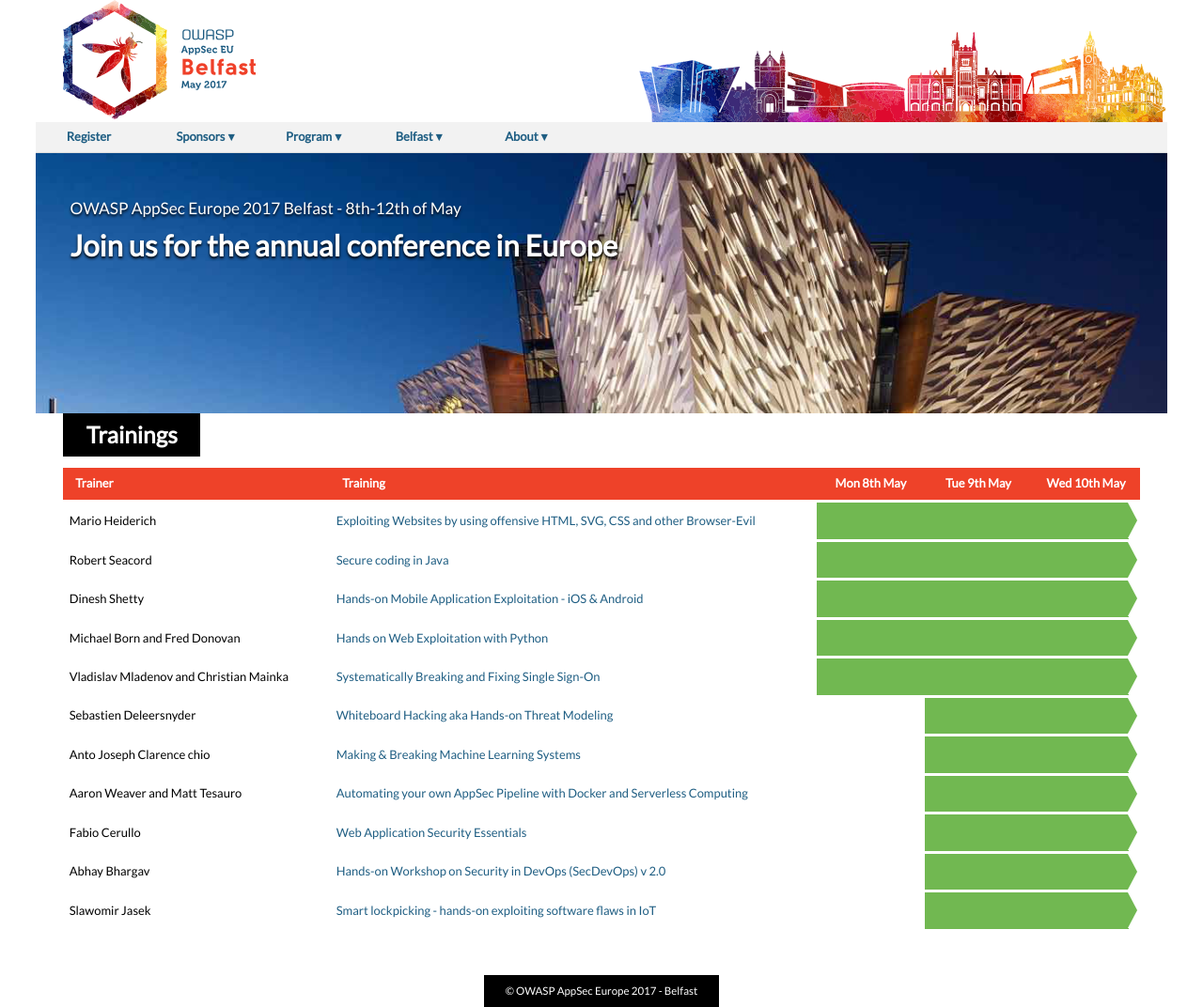
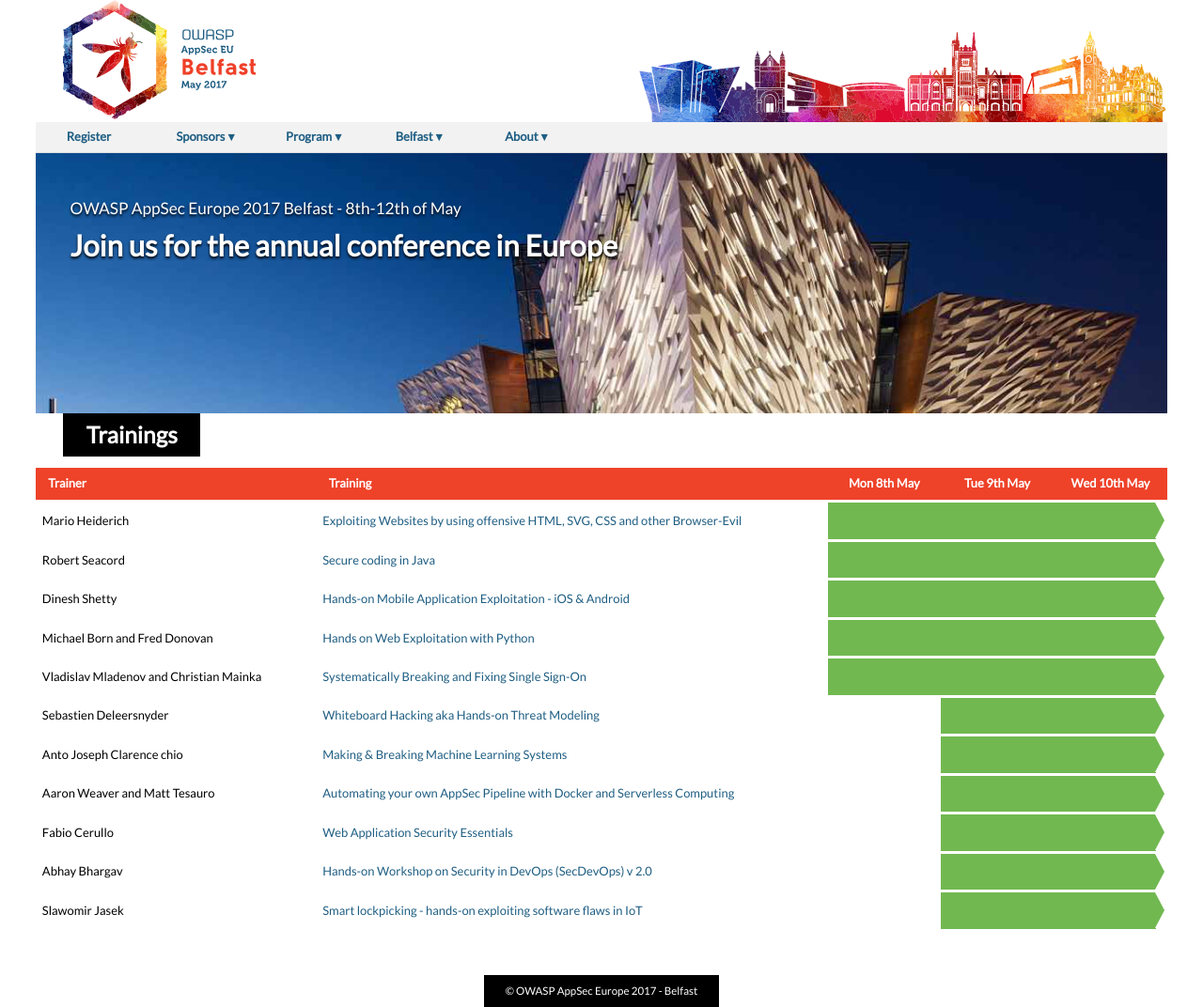
Before and after one commit to OWASP/AppSecEurope2017, a Jekyll site: the page built from program/training.html, in a window 1280 px wide. Shown: the whole page at 94% size. Built offline with Jekyll 4.4.1, drawn with Linux system fonts in a browser that asks for light colours.

Commit message:
nomargins on training list

```diff
--- a/program/training.html
+++ b/program/training.html
@@ -4,7 +4,8 @@
 
 <h1>{{page.title}}</h1>
 
-<table class="arrowed full" style="max-width: 99em; font-size: 90%">
+<div class="nomargins">
+	<table class="arrowed full" style="max-width: 99em; font-size: 90%">
 <tr><th>Trainer</th><th>Training</th><th>Mon 8th May</th><th  style="width: 10%">Tue 9th May</th><th>Wed 10th May</th></tr>
 <tr><td class="noarrow">Mario Heiderich</td><td class="noarrow"><a href="https://appseceurope2017.sched.com/event/9hMQ/exploiting-websites-by-using-offensive-html-svg-css-and-other-browser-evil">Exploiting Websites by using offensive HTML, SVG, CSS and other Browser-Evil</a></td><td colspan="3" class="green"></td></tr>
 <tr><td class="noarrow">Robert Seacord</td><td class="noarrow"><a href="https://appseceurope2017.sched.com/event/9hMT/secure-coding-in-java">Secure coding in Java</a></td><td colspan="3" class="green"></td></tr>
@@ -18,3 +19,4 @@
 <tr><td class="noarrow">Abhay Bhargav</td><td class="noarrow"><a href="https://appseceurope2017.sched.com/event/9hMj/hands-on-workshop-on-security-in-devops-secdevops-v-20">Hands-on Workshop on Security in DevOps (SecDevOps) v 2.0</a></td><td class="noarrow"></td><td colspan="2" class="green"></td></tr>
 <tr><td class="noarrow">Slawomir Jasek</td><td class="noarrow"><a href="https://appseceurope2017.sched.com/event/9hMl/smart-lockpicking-hands-on-exploiting-software-flaws-in-iot">Smart lockpicking - hands-on exploiting software flaws in IoT</a></td><td class="noarrow"></td><td colspan="2" class="green"></td></tr>
 </table>
+</div>
```
